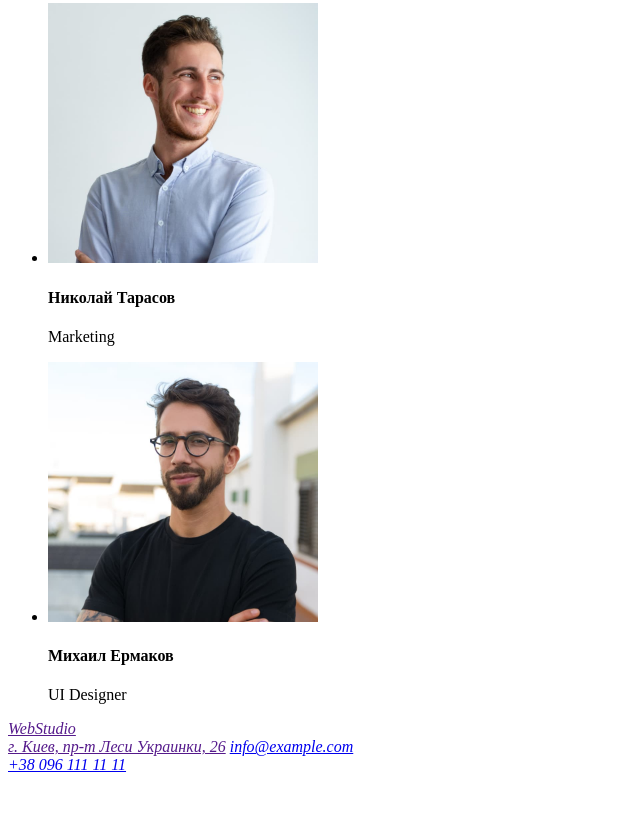
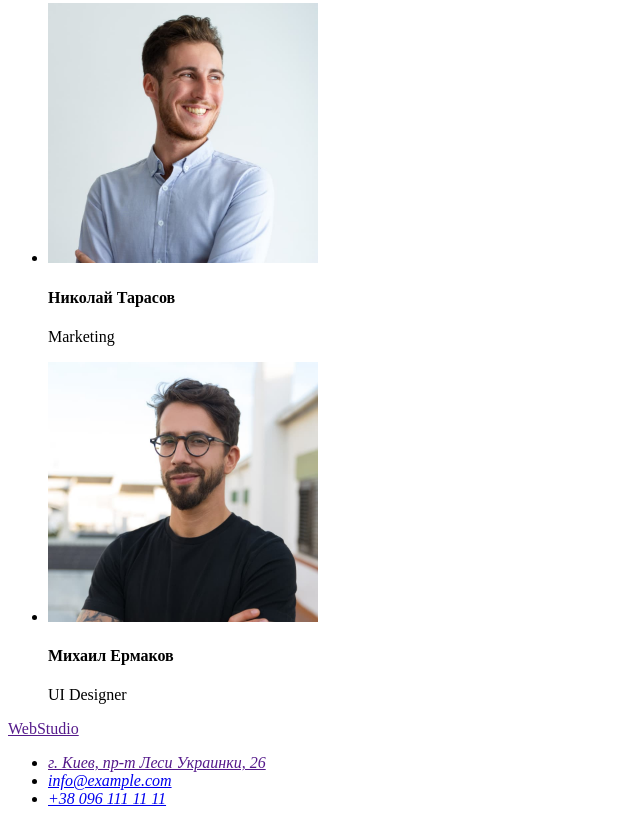
Before and after one commit to sergkrasivskyi/goit-markup-hw-01, a plain HTML site: page index.html in a window 1280 px wide. Shown: the part 2348-3172 px from the top of the page, without its empty margins (0-640 px from the left). Before the commit the page ends 3130 px from the top, so only its background shows below. Drawn offline with Linux system fonts and the light colour scheme.

Commit message:
some changes from mentor

```diff
--- a/index.html
+++ b/index.html
@@ -112,11 +112,13 @@
       </section>
     </main>
     <footer>
+      <a href="">WebStudio</a>
       <address>
-        <a href="">WebStudio</a> <br />
-        <a href="">г. Киев, пр-т Леси Украинки, 26</a>
-        <a href="mailto:info@example.com">info@example.com</a><br/>
-        <a href="tel:+380961111111">+38 096 111 11 11</a><br />
+        <ul>
+          <li><a href="">г. Киев, пр-т Леси Украинки, 26</a></li>
+          <li><a href="mailto:info@example.com">info@example.com</a></li>
+          <li><a href="tel:+380961111111">+38 096 111 11 11</a></li>
+        </ul>
       </address>
     </footer>
   </body>
```
